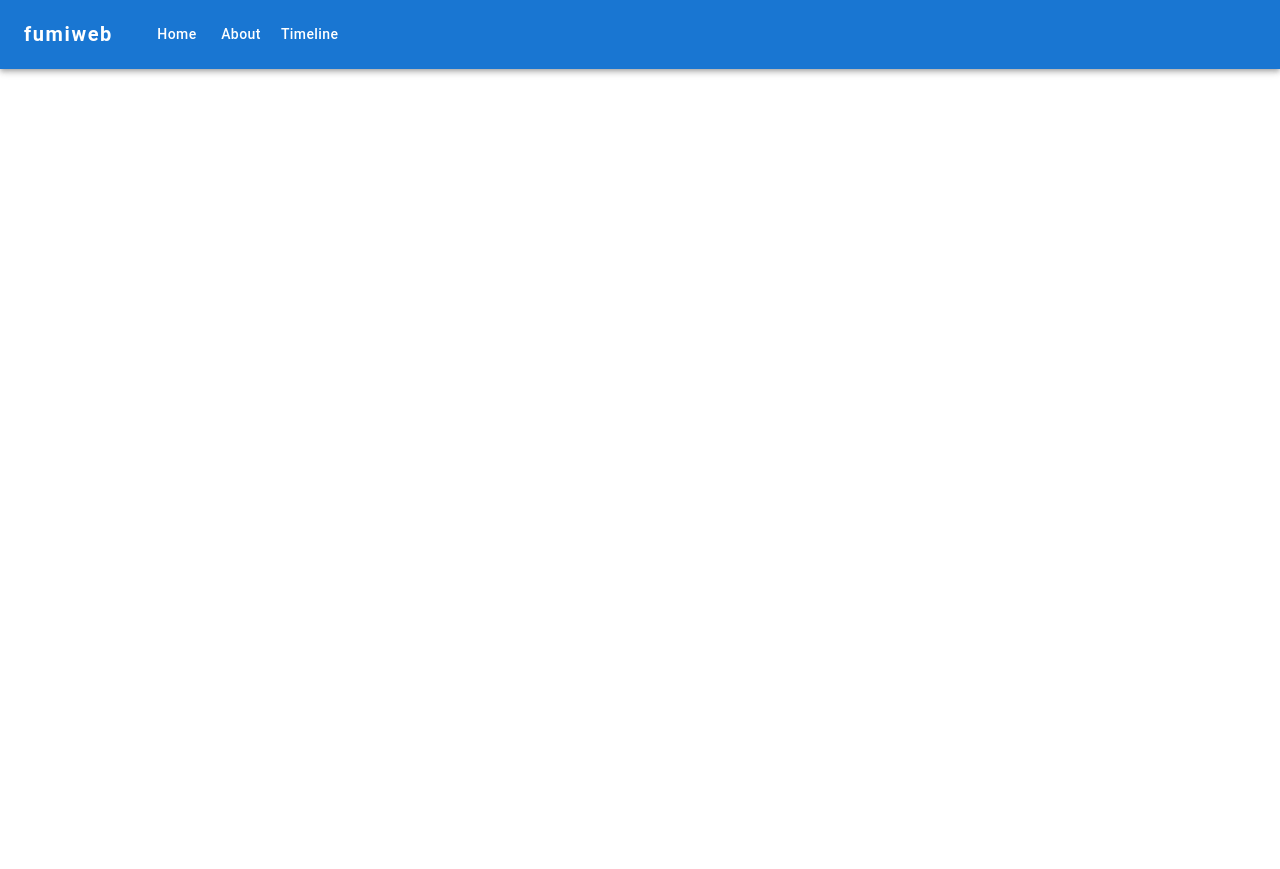
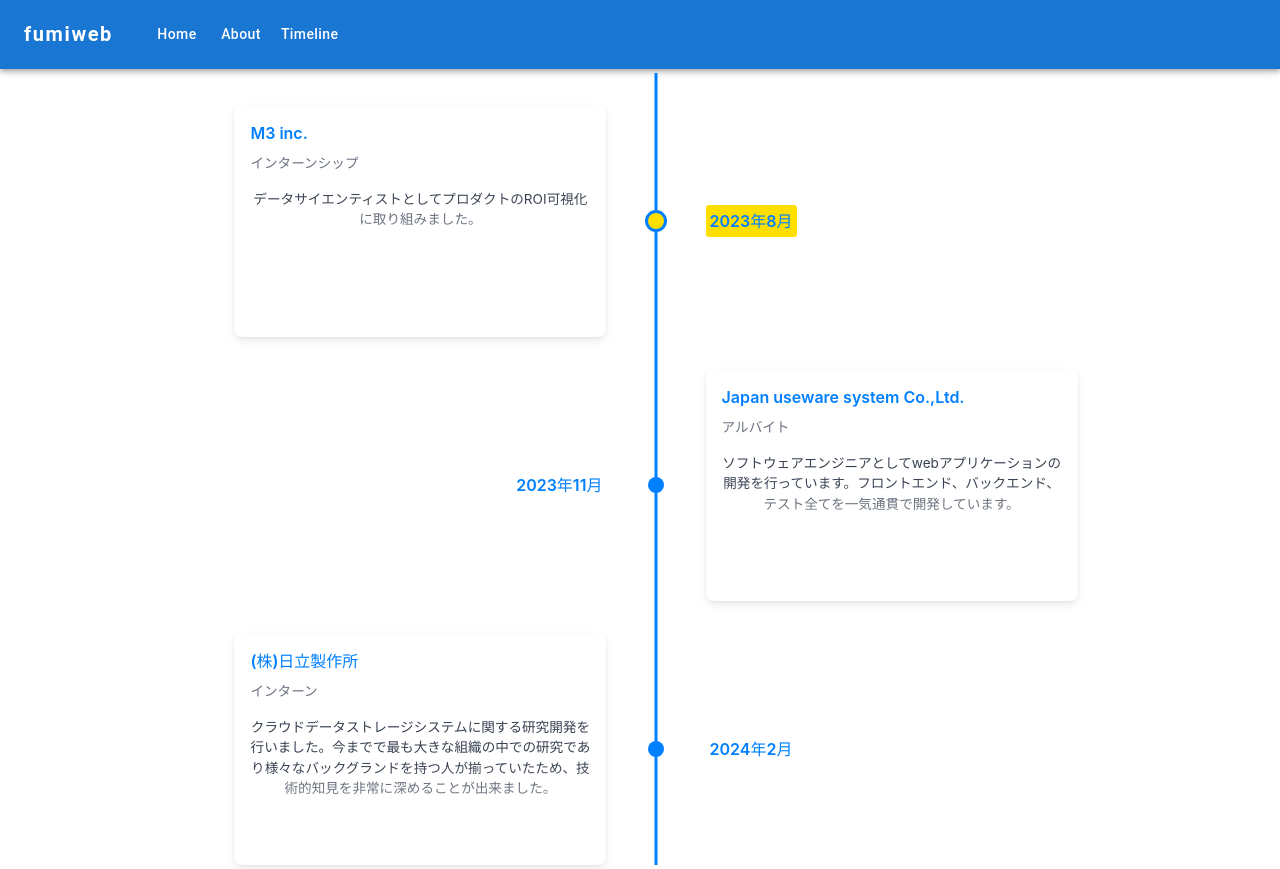
Before and after one commit to yamashitafumihiro/fumiweb-vitest, a React (Vite) app in the folder frontend/: page /timeline in a window 1280 px wide. Built offline with nearby package versions, Linux system fonts and the light colour scheme.

Commit message:
chronoを使用したタイムラインの作成

```diff
--- a/frontend/package.json
+++ b/frontend/package.json
@@ -18,6 +18,7 @@
     "@mui/icons-material": "^5.15.17",
     "@mui/material": "^5.15.15",
     "react": "^18.2.0",
+    "react-chrono": "^2.6.1",
     "react-dom": "^18.2.0",
     "react-markdown": "^9.0.1",
     "react-router-dom": "^6.23.0",
--- a/frontend/src/components/TimelinePage.tsx
+++ b/frontend/src/components/TimelinePage.tsx
@@ -1,6 +1,31 @@
 import React from "react";
 import {useWindowSize} from "../hooks/useWindowSize.tsx";
 import {Box} from "@mui/material";
+import {Chrono} from "react-chrono";
+
+const data = [
+    {
+        title: "2023年8月",
+        cardTitle: "M3 inc.",
+        cardSubtitle: "インターンシップ",
+        cardDetailedText: "データサイエンティストとしてプロダクトのROI可視化に取り組みました。",
+    },
+    {
+        title: "2023年11月",
+        cardTitle: "Japan useware system Co.,Ltd.",
+        cardSubtitle: "アルバイト",
+        cardDetailedText:
+            "ソフトウェアエンジニアとしてwebアプリケーションの開発を行っています。フロントエンド、バックエンド、テスト全てを一気通貫で開発しています。",
+    },
+    {
+        title: "2024年2月",
+        cardTitle: "(株)日立製作所",
+        cardSubtitle: "インターン",
+        cardDetailedText:
+            "クラウドデータストレージシステムに関する研究開発を行いました。今までで最も大きな組織の中での研究であり様々なバックグランドを持つ人が揃っていたため、技術的知見を非常に深めることが出来ました。"
+    },
+];
+
 
 const TimelinePage: React.FC = () => {
     const [width, height] = useWindowSize();
@@ -14,6 +39,7 @@
             flexDirection: 'column',
             alignItem: 'center'
         }}>
+            <Chrono items={data} disableToolbar={true} mode="VERTICAL_ALTERNATING"/>
         </Box>
     );
 }
```
Also changed, not shown: 1 other file (tests, documents, lock files or other folders).
